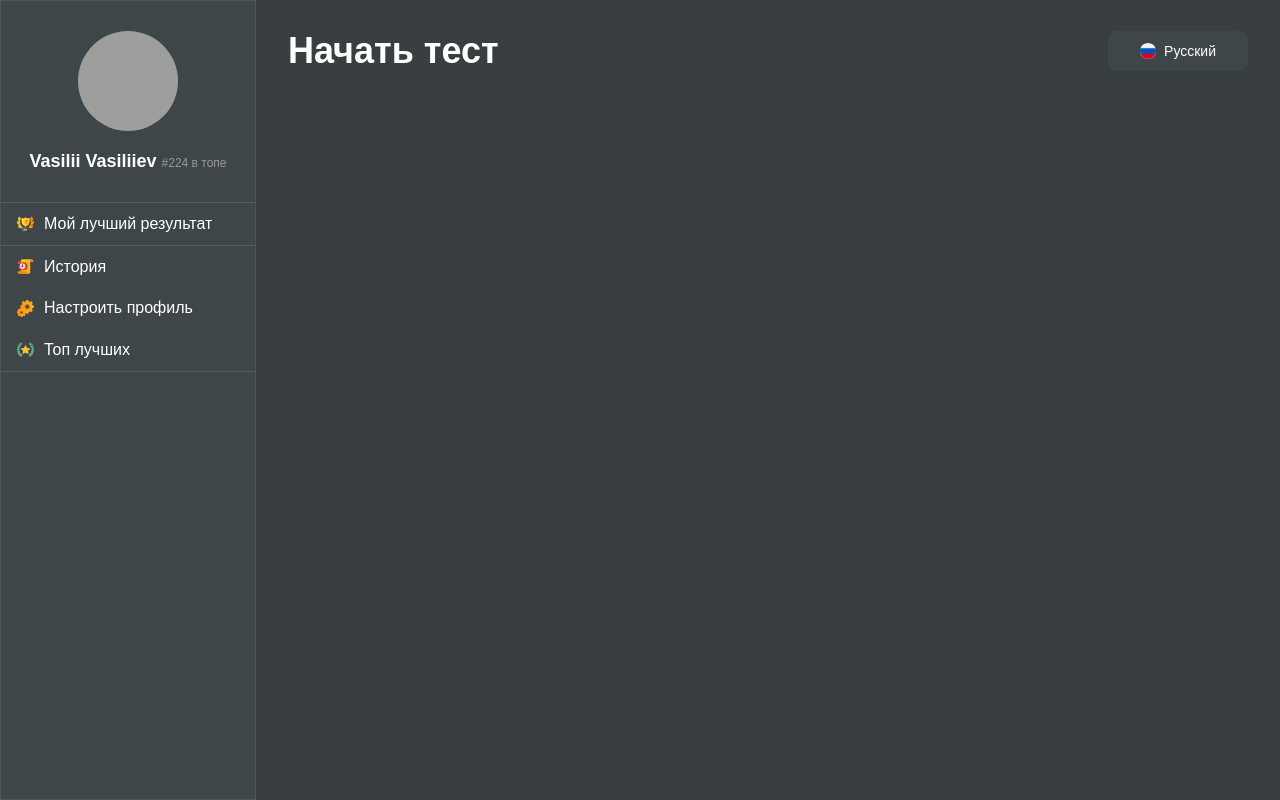
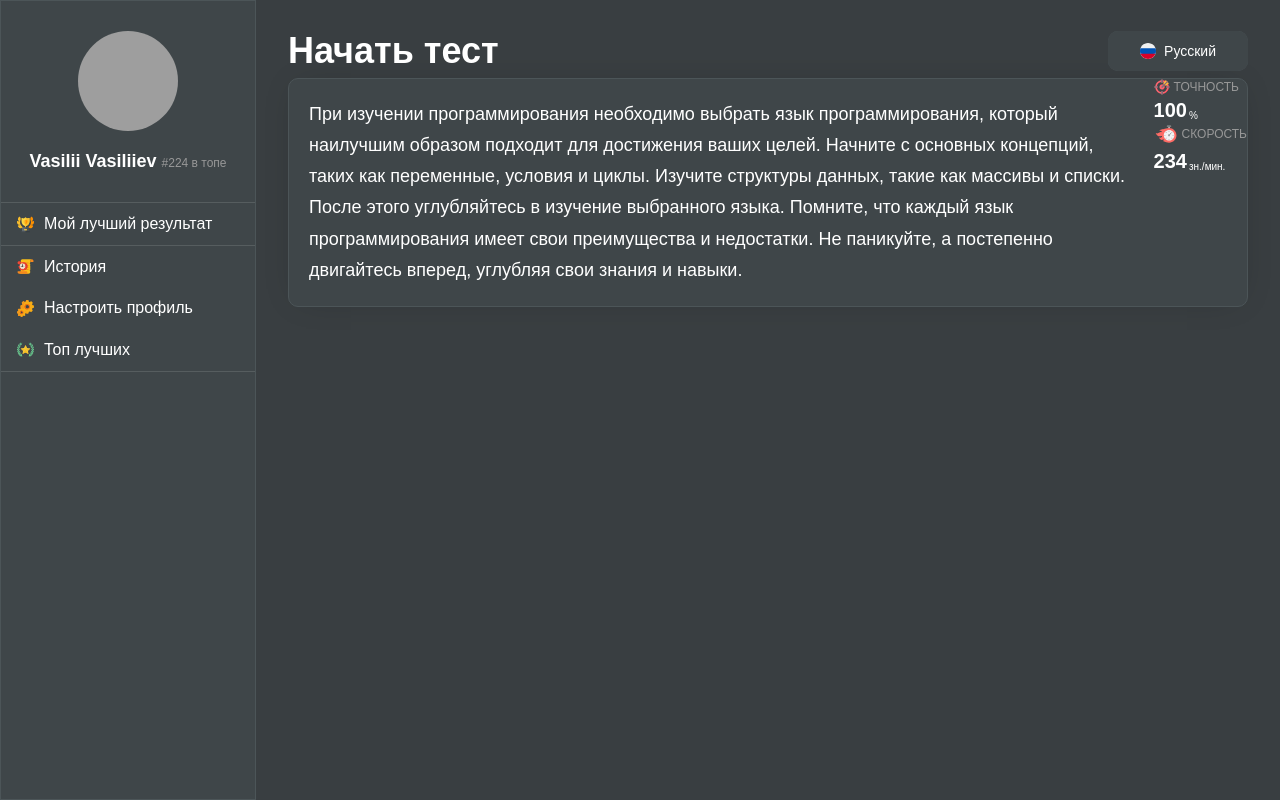
Before and after one commit to IslamTashiev/print-speed-test-app, a React (Vite) app: page / in a window 1280 px wide. Built offline with nearby package versions, Linux system fonts and the light colour scheme; grey boxes are pictures that could not be loaded; a web font is replaced by a local one.

Commit message:
add speed/accuracy info item

```diff
--- /dev/null
+++ b/src/components/TestBlock/InfoItem.tsx
@@ -0,0 +1,93 @@
+import React from "react";
+import { Box, Typography, styled } from "@mui/material";
+import { useTranslation } from "react-i18next";
+
+import { ReactComponent as SpeedIcon } from "icons/info-speed.svg";
+import { ReactComponent as AccuracyIcon } from "icons/info-accuracy.svg";
+
+interface IInfoItemProps {
+	type: "accuracy" | "speed";
+	direction?: "vertical" | "horizontal";
+	value?: number;
+	onModal?: boolean;
+}
+
+const infoTypes = {
+	accuracy: {
+		icon: <AccuracyIcon />,
+		titleKey: "accuracy",
+		prefixKey: "accuracy_prefix",
+	},
+	speed: {
+		icon: <SpeedIcon />,
+		titleKey: "speed",
+		prefixKey: "speed_prefix",
+	},
+};
+
+const InfoItem = ({ type, value, onModal, direction = "vertical" }: IInfoItemProps) => {
+	const currentInfo = infoTypes[type];
+
+	const { t } = useTranslation();
+
+	return (
+		<InfoItemWrapper color='text.primary' className={direction}>
+			<Box className='info-item-head'>
+				{currentInfo.icon}
+				<Typography variant='body2' color='text.dark' className='info-item-head-title'>
+					{t(currentInfo.titleKey)}
+				</Typography>
+				{onModal && (
+					<Typography variant='body2'>
+						{"("}
+						{t(currentInfo.prefixKey)}
+						{")"}
+					</Typography>
+				)}
+			</Box>
+			{value && !onModal && (
+				<Box className='info-item-value'>
+					<Typography variant='h2'>{value}</Typography>
+					<Typography variant='body2'>{t(currentInfo.prefixKey)}</Typography>
+				</Box>
+			)}
+		</InfoItemWrapper>
+	);
+};
+
+const InfoItemWrapper = styled(Box)(() => ({
+	"&.horizontal": {
+		display: "flex",
+		alignItems: "center",
+		gap: "48px",
+	},
+
+	".info-item-head": {
+		display: "flex",
+		alignItems: "center",
+		gap: "4px",
+		marginBottom: "4px",
+
+		".info-item-head-title": {
+			fontSize: "12px",
+			fontWeight: "500",
+		},
+	},
+	".info-item-value": {
+		display: "flex",
+		alignItems: "flex-end",
+		gap: "2px",
+
+		h2: {
+			lineHeight: "normal",
+			fontSize: "20px",
+			fontWeight: "600",
+		},
+		p: {
+			fontSize: "10px",
+			fontWeight: "400",
+		},
+	},
+}));
+
+export default InfoItem;
--- /dev/null
+++ b/src/components/TestBlock/Test.tsx
@@ -0,0 +1,29 @@
+import React from "react";
+import { Box, Typography, styled } from "@mui/material";
+
+const Test = () => {
+	return (
+		<TestWrapper>
+			<Typography
+				color='text.primary'
+				variant='body2'
+				fontSize={18}
+				fontWeight={400}
+				lineHeight={"173.023%"}
+			>
+				При изучении программирования необходимо выбрать язык программирования, который наилучшим
+				образом подходит для достижения ваших целей. Начните с основных концепций, таких как
+				переменные, условия и циклы. Изучите структуры данных, такие как массивы и списки. После
+				этого углубляйтесь в изучение выбранного языка. Помните, что каждый язык программирования
+				имеет свои преимущества и недостатки. Не паникуйте, а постепенно двигайтесь вперед, углубляя
+				свои знания и навыки.
+			</Typography>
+		</TestWrapper>
+	);
+};
+
+const TestWrapper = styled(Box)(() => ({
+	padding: 20,
+}));
+
+export default Test;
--- /dev/null
+++ b/src/components/TestBlock/TestBlock.tsx
@@ -0,0 +1,25 @@
+import React from "react";
+import { Box, styled } from "@mui/material";
+
+import Test from "./Test";
+import TestInfo from "./TestInfo";
+
+const TestBlock = () => {
+	return (
+		<TestBlockWrapper>
+			<Test />
+			<TestInfo />
+		</TestBlockWrapper>
+	);
+};
+
+const TestBlockWrapper = styled(Box)(() => ({
+	borderRadius: "10px",
+	border: "1px solid #4C5558",
+	background: "#3F4649",
+	boxShadow: "0px 0px 32px -13px rgba(0, 0, 0, 0.25)",
+	display: "flex",
+	justifyContent: "space-between",
+}));
+
+export default TestBlock;
--- /dev/null
+++ b/src/components/TestBlock/TestInfo.tsx
@@ -0,0 +1,19 @@
+import React from "react";
+import { Box, styled } from "@mui/material";
+import InfoItem from "./InfoItem";
+
+const TestInfo = () => {
+	return (
+		<TestInfoWrapper>
+			<Box>
+				<InfoItem type='accuracy' value={100} />
+				<InfoItem type='speed' value={234} />
+			</Box>
+			<Box></Box>
+		</TestInfoWrapper>
+	);
+};
+
+const TestInfoWrapper = styled(Box)(() => ({}));
+
+export default TestInfo;
--- a/src/locales/en.json
+++ b/src/locales/en.json
@@ -4,5 +4,9 @@
     "my_best_score": "My best score",
     "history": "History",
     "customize_profile": "Customize Profile",
-    "top_best": "Top best"
+    "top_best": "Top best",
+    "speed_prefix": "chars/min",
+    "accuracy_prefix": "%",
+    "accuracy": "ACCURACY",
+    "speed": "SPEED"
 }
--- a/src/locales/ru.json
+++ b/src/locales/ru.json
@@ -4,5 +4,9 @@
     "my_best_score": "Мой лучший результат",
     "history": "История",
     "customize_profile": "Настроить профиль",
-    "top_best": "Топ лучших"
+    "top_best": "Топ лучших",
+    "speed_prefix": "зн./мин.",
+    "accuracy_prefix": "%",
+    "accuracy": "ТОЧНОСТЬ",
+    "speed": "СКОРОСТЬ"
 }
--- a/src/locales/ukr.json
+++ b/src/locales/ukr.json
@@ -4,5 +4,9 @@
     "my_best_score": "Мій найкращий результат",
     "history": "Історія",
     "customize_profile": "Налаштувати профіль",
-    "top_best": "Топ найкращих"
+    "top_best": "Топ найкращих",
+    "speed_prefix": "зн./хв.",
+    "accuracy_prefix": "%",
+    "accuracy": "ТОЧНІСТЬ",
+    "speed": "ХУТКІСТЬ"
 }
--- a/src/pages/MainPage.tsx
+++ b/src/pages/MainPage.tsx
@@ -1,4 +1,5 @@
 import PageHead from "@/components/PageHead/PageHead";
+import TestBlock from "@/components/TestBlock/TestBlock";
 import { Box, styled } from "@mui/material";
 
 interface IMainPageProps {
@@ -9,6 +10,7 @@ const MainPage = ({ title }: IMainPageProps) => {
 	return (
 		<MainPageWrapper>
 			<PageHead title={title} />
+			<TestBlock />
 		</MainPageWrapper>
 	);
 };
```
Also changed, not shown: src/assets/icons/info-accuracy.svg (added), src/assets/icons/info-speed.svg (added).
